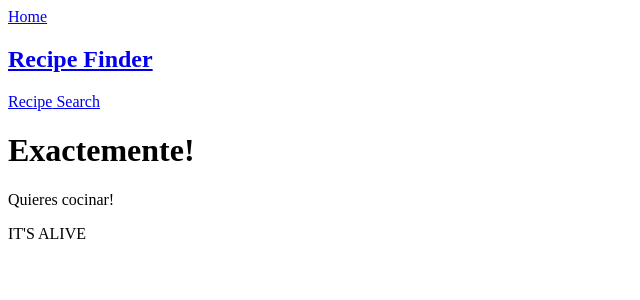
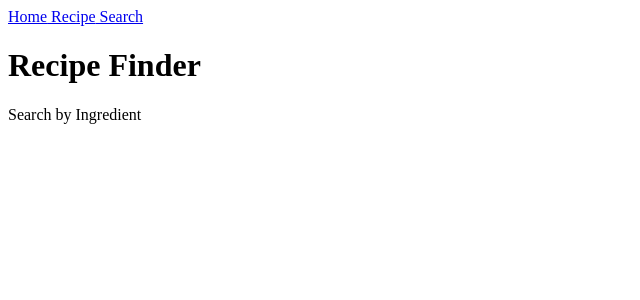
Before and after one commit to grimmana/GA-Project2-React, a React (Create React App) app in the folder recipes/: page /Search in a window 1280 px wide. Shown: the top 300 px of the page, without its empty margins (0-640 px from the left). Built offline with nearby package versions, Linux system fonts and the light colour scheme.

Commit message:
still only have links

```diff
--- a/recipes/src/App.js
+++ b/recipes/src/App.js
@@ -45,7 +45,7 @@ class App extends Component {
       <div>
         <nav>
           <Link to='/'> Home
-              <h1>  Recipe Finder </h1>
+
           </Link>
           <Link to='/Recipe'> Recipe</Link>
           <Link to='/Search'> Search</Link>
--- a/recipes/src/Home.js
+++ b/recipes/src/Home.js
@@ -1,15 +1,11 @@
-import React, {Component} from 'react';
-import text from './text.json';
+import React, { Component } from 'react';
 import './App.css';
-import { render } from 'react-dom';
-import Recipe from './Recipe';
 
 class Home extends Component {
-    render(){
-        return(
+    render() {
+        return (
             <div>
-                <h1> Exactemente!</h1>
-                <p>Quieres cocinar!</p>
+                <h1>Recipe Finder</h1>
             </div>
         )
     }
--- a/recipes/src/Search.js
+++ b/recipes/src/Search.js
@@ -1,15 +1,12 @@
 import React, { Component } from 'react';
 import './App.css';
-import text from './text.json';
-
-
 
 class Search extends Component {
 
     render() {
         return (
         <div>
-            <p> IT'S ALIVE</p>
+            <p> Search by Ingredient</p>
         </div>
         )}
 }
```
